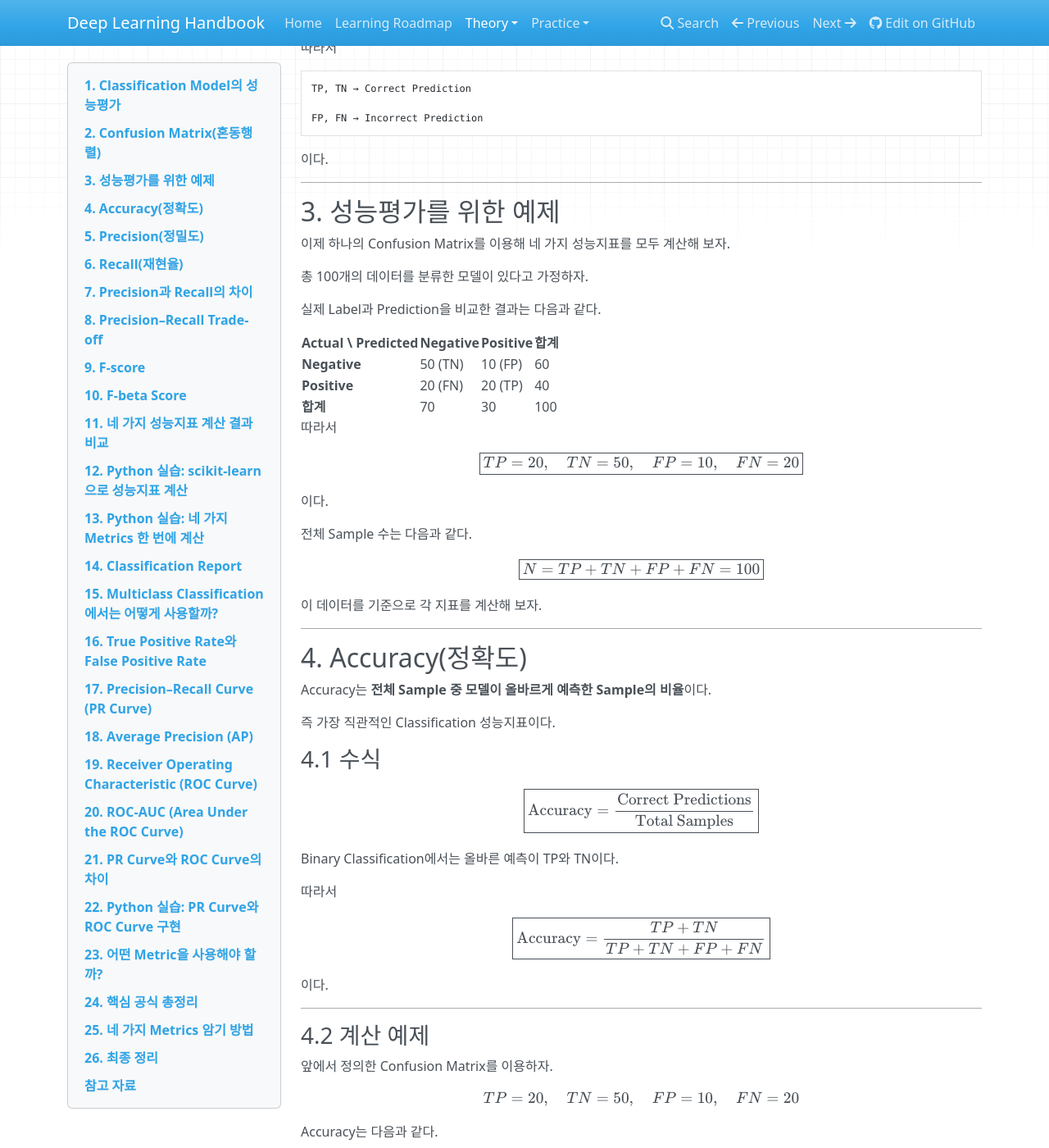
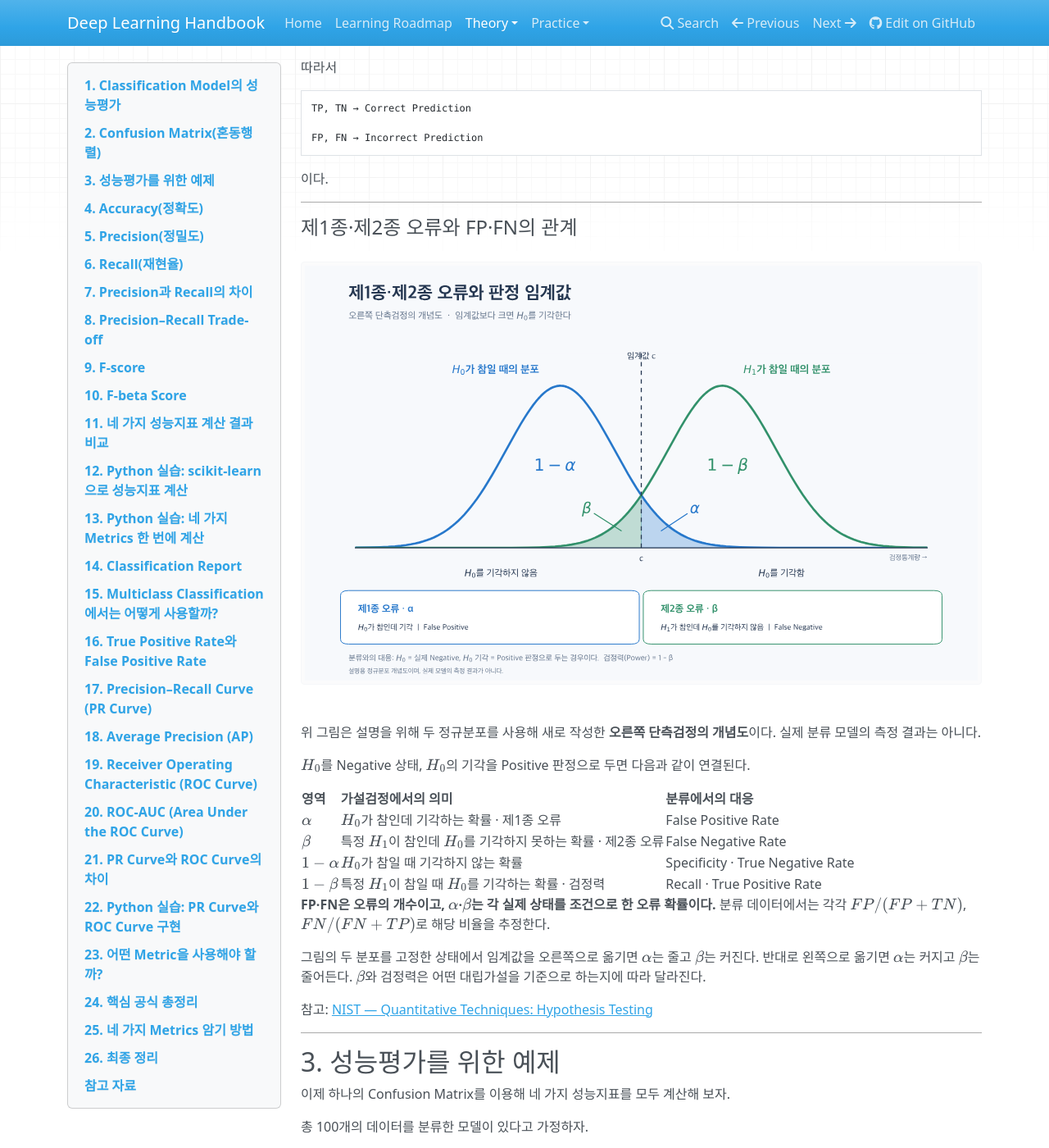
Before and after one commit to minwoo02/deep-learning-handbook, an MkDocs documentation site: the page built from docs/theory/evaluation/classification-metrics.md, in a window 1280 px wide and 1400 px high, scrolled down 5878 px. Shown: the whole window at 82% size. Built offline with MkDocs 1.6.1, drawn with Linux system fonts in a browser that asks for light colours; nearby versions of some CDN libraries; some of the changed text lies outside the part shown.

Commit message:
Illustrate type I and type II errors in confusion matrix summary

````diff
--- a/VALIDATION.json
+++ b/VALIDATION.json
@@ -4,7 +4,7 @@
   "math_expressions": 2935,
   "image_references": 15,
   "local_markdown_links": "PASS",
-  "built_local_links_checked": 7587,
+  "built_local_links_checked": 7588,
   "built_local_links": "PASS",
   "zensical_build": "PASS: 0.0.74, clean build, no issues",
   "site_url": "https://minwoo02.github.io/deep-learning-handbook/",
--- a/docs/theory/evaluation/classification-metrics.md
+++ b/docs/theory/evaluation/classification-metrics.md
@@ -211,6 +211,29 @@ FP, FN → Incorrect Prediction
 ```
 
 이다.
+
+---
+
+#### 제1종·제2종 오류와 FP·FN의 관계
+
+![제1종 오류와 제2종 오류의 확률분포 개념도. 임계값 c의 오른쪽에 있는 H0 분포의 꼬리 면적이 알파, 왼쪽에 있는 H1 분포의 꼬리 면적이 베타이다.](../../assets/images/type-i-type-ii-errors.svg)
+
+위 그림은 설명을 위해 두 정규분포를 사용해 새로 작성한 **오른쪽 단측검정의 개념도**이다. 실제 분류 모델의 측정 결과는 아니다.
+
+\(H_0\)를 Negative 상태, \(H_0\)의 기각을 Positive 판정으로 두면 다음과 같이 연결된다.
+
+| 영역 | 가설검정에서의 의미 | 분류에서의 대응 |
+| --- | --- | --- |
+| \(\alpha\) | \(H_0\)가 참인데 기각하는 확률 · 제1종 오류 | False Positive Rate |
+| \(\beta\) | 특정 \(H_1\)이 참인데 \(H_0\)를 기각하지 못하는 확률 · 제2종 오류 | False Negative Rate |
+| \(1-\alpha\) | \(H_0\)가 참일 때 기각하지 않는 확률 | Specificity · True Negative Rate |
+| \(1-\beta\) | 특정 \(H_1\)이 참일 때 \(H_0\)를 기각하는 확률 · 검정력 | Recall · True Positive Rate |
+
+**FP·FN은 오류의 개수이고, \(\alpha\)·\(\beta\)는 각 실제 상태를 조건으로 한 오류 확률이다.** 분류 데이터에서는 각각 \(FP/(FP+TN)\), \(FN/(FN+TP)\)로 해당 비율을 추정한다.
+
+그림의 두 분포를 고정한 상태에서 임계값을 오른쪽으로 옮기면 \(\alpha\)는 줄고 \(\beta\)는 커진다. 반대로 왼쪽으로 옮기면 \(\alpha\)는 커지고 \(\beta\)는 줄어든다. \(\beta\)와 검정력은 어떤 대립가설을 기준으로 하는지에 따라 달라진다.
+
+참고: [NIST — Quantitative Techniques: Hypothesis Testing](https://itl.nist.gov/div898/handbook/eda/section3/eda35.htm)
 
 ---
 
````
Also changed, not shown: docs/assets/images/type-i-type-ii-errors.svg (added).
